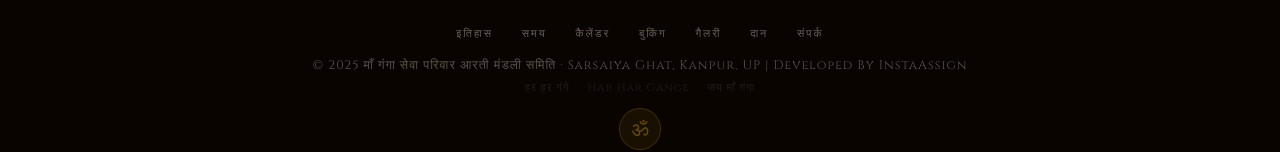
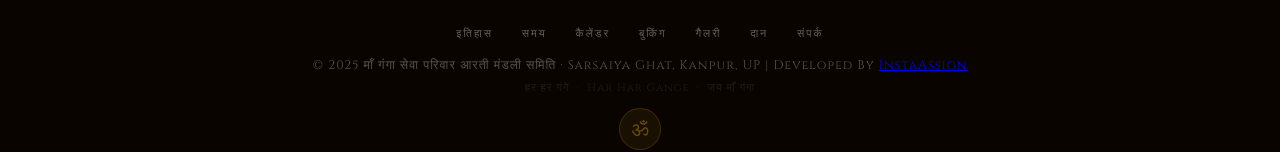
Before and after one commit to IamVT07/Maa-Ganga-Seva-Pariwar-Aarti-Mandali-Samiti, a website: page booking.html in a window 1280 px wide. Shown: the part 1014-1166 px from the top of the page. Drawn offline with nearby package versions, Linux system fonts and the light colour scheme; a web font is replaced by a local one.

Commit message:
Update booking.html

```diff
--- a/booking.html
+++ b/booking.html
@@ -120,7 +120,7 @@
     <li><a href="donate.html"><span class="hi">दान</span><span class="en">Donate</span></a></li>
     <li><a href="contact.html"><span class="hi">संपर्क</span><span class="en">Contact</span></a></li>
   </ul>
-  <p>© 2025 माँ गंगा सेवा परिवार आरती मंडली समिति · Sarsaiya Ghat, Kanpur, UP | Developed By InstaAssign</p>
+  <p>© 2025 माँ गंगा सेवा परिवार आरती मंडली समिति · Sarsaiya Ghat, Kanpur, UP | Developed By <a href="https://instaassign.in/" target="_blank" rel="noopener">InstaAssign</a></p>
   <p class="footer-note">हर हर गंगे &nbsp;·&nbsp; Har Har Gange &nbsp;·&nbsp; जय माँ गंगा</p>
   <a href="admin.html" class="admin-footer-btn" title="Admin Panel">ॐ</a>
 </footer>
```
